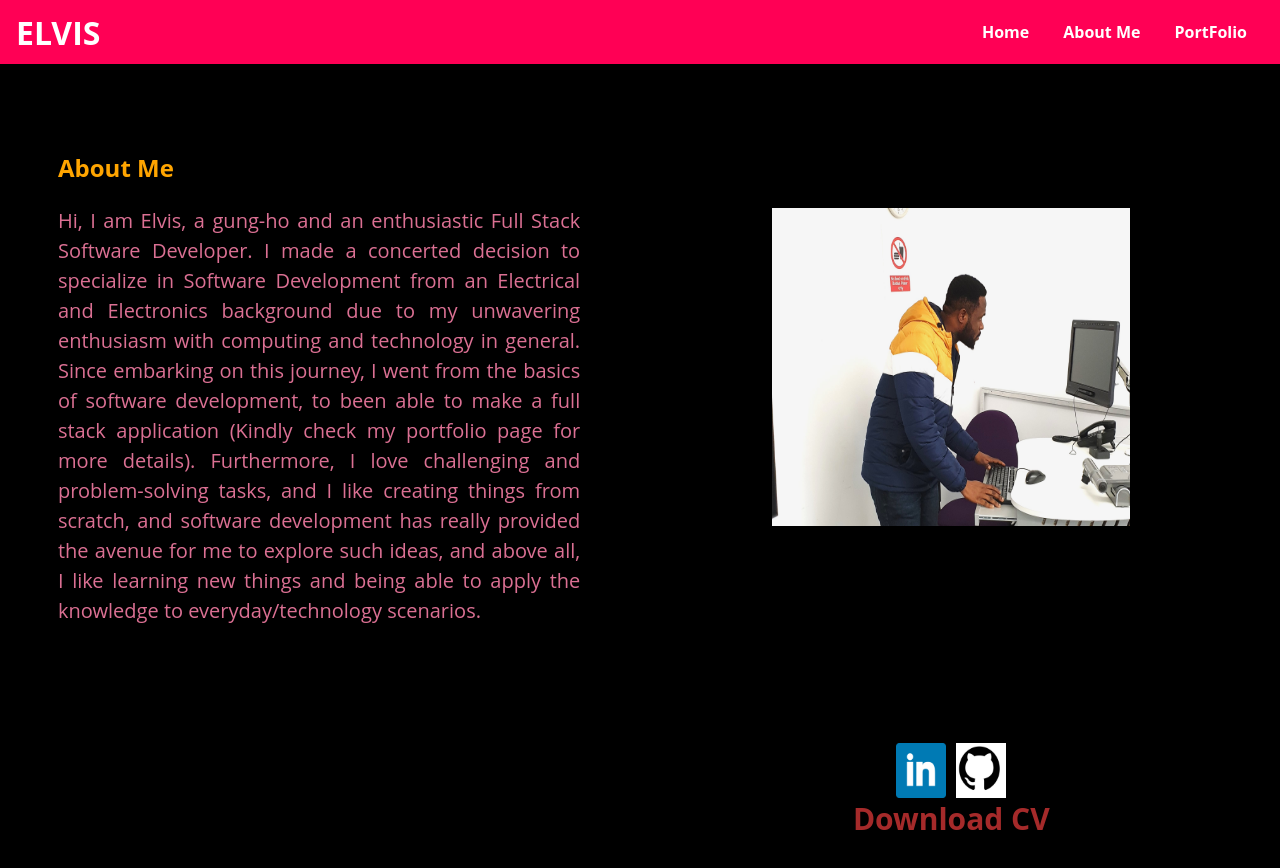
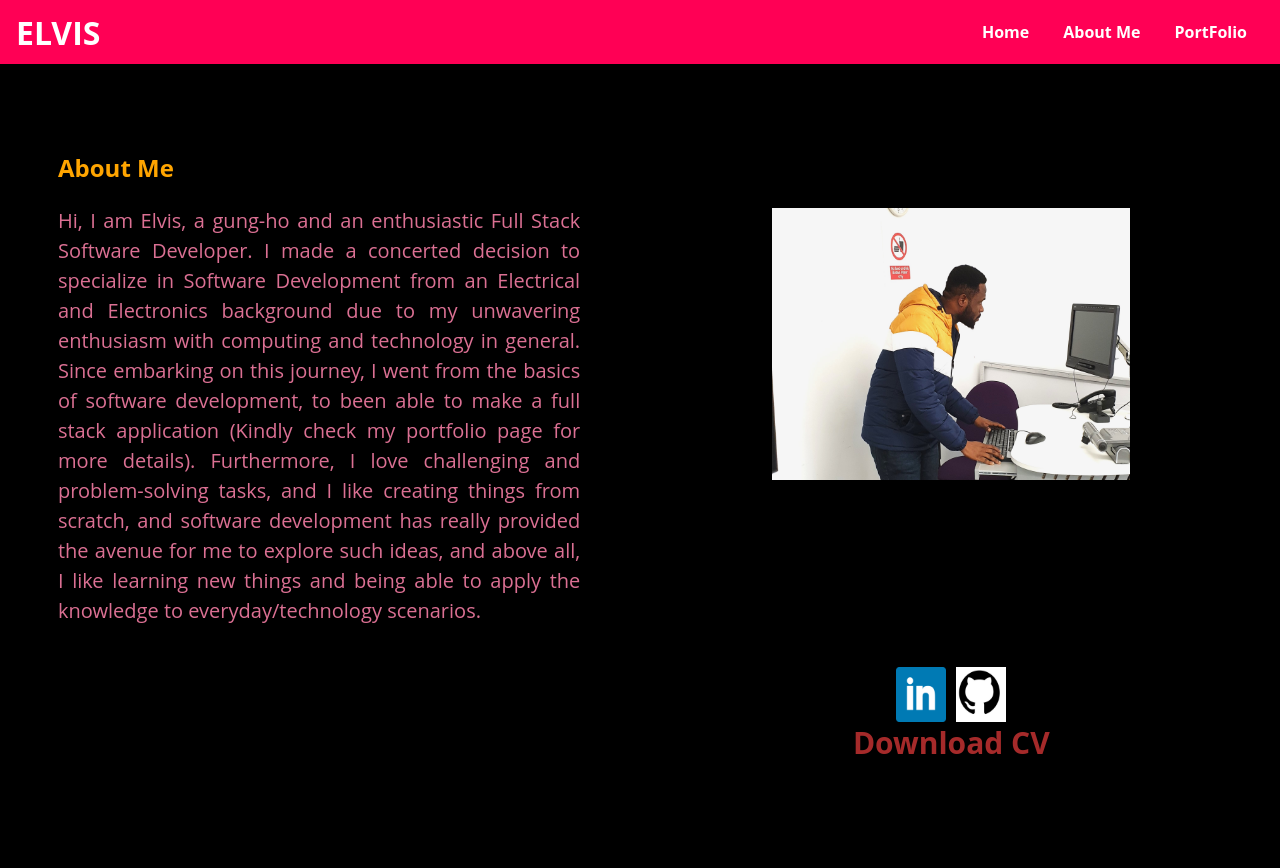
Before and after one commit to elvisonob/Personal-Website, a React (Create React App) app: page /about in a window 1280 px wide. Shown: the top 868 px of the page. Built offline with nearby package versions, Linux system fonts and the light colour scheme.

Commit message:
small adjustment

```diff
--- a/src/components/pages/About.module.css
+++ b/src/components/pages/About.module.css
@@ -35,7 +35,7 @@
     /* border: 1px dashed white; */
     display: grid;
     padding: 2rem;
-    grid-template-rows: 1fr 50px 50px;
+    grid-template-rows: 550px 50px 50px;
     grid-gap: 5px;
 }
 
```
